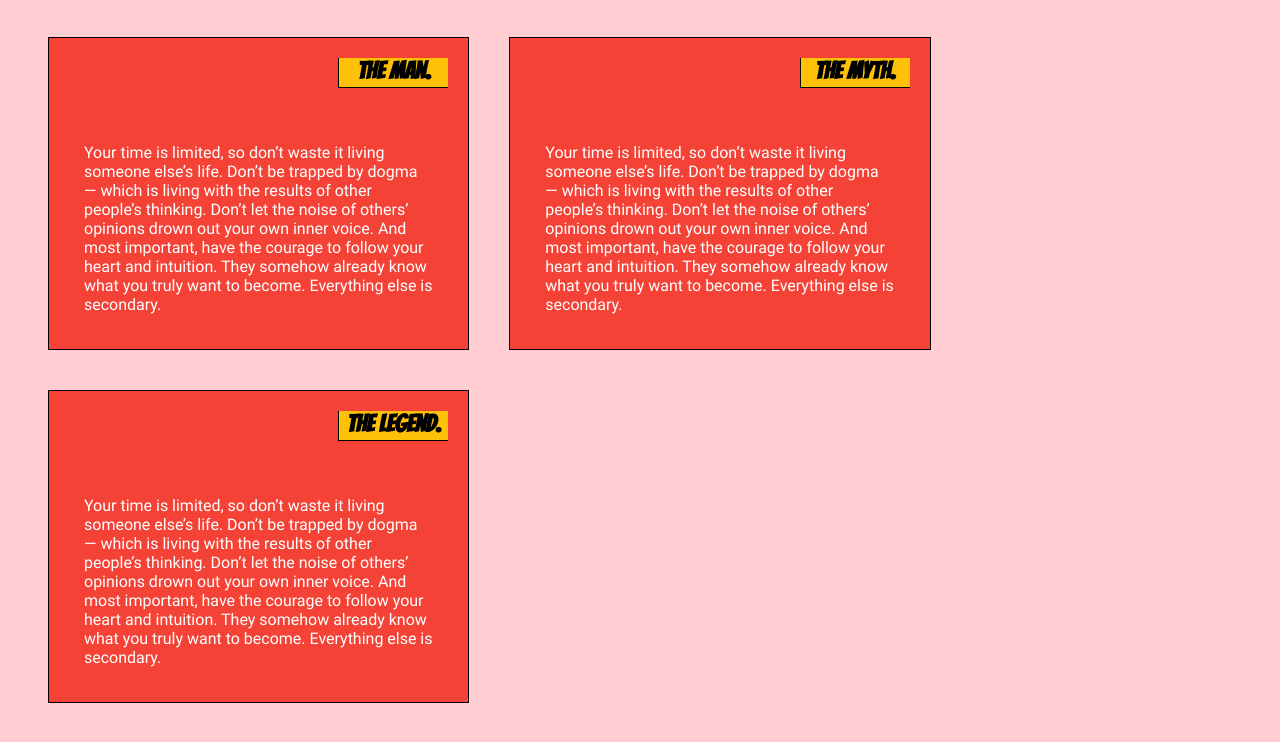
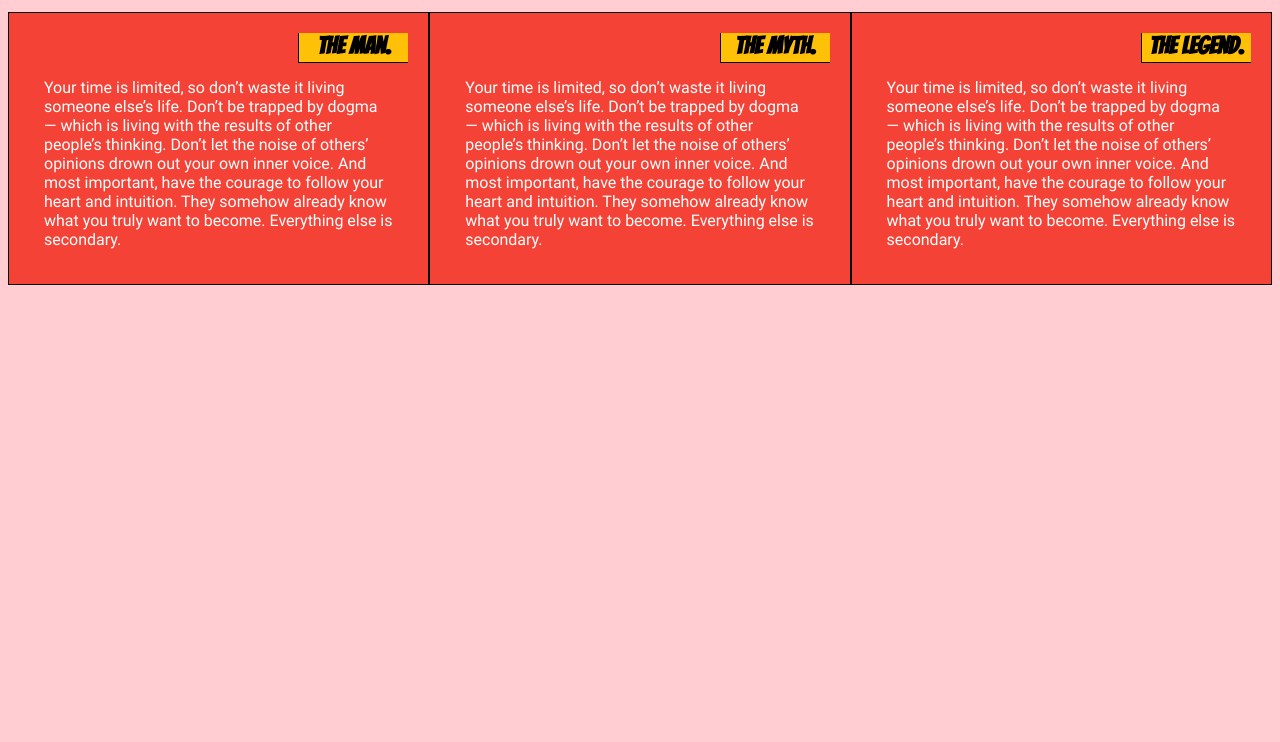
Before and after one commit to AkhilChak/mod2_solution, a plain HTML site: page index.html in a window 1280 px wide. Shown: the part 58-800 px from the top of the page. Drawn offline with Linux system fonts and the light colour scheme.

Commit message:
Update css.css

```diff
--- a/css.css
+++ b/css.css
@@ -19,7 +19,6 @@ h1 {
 }
 div{
   background-color: #F44336;
-  margin: 20px;
 }
 
 
@@ -107,6 +106,7 @@ div{
   }
   .col-lg-4 {
     width: 33.33%;
+    padding: 20px;
   }
   .col-lg-5 {
     width: 41.66%;
```
